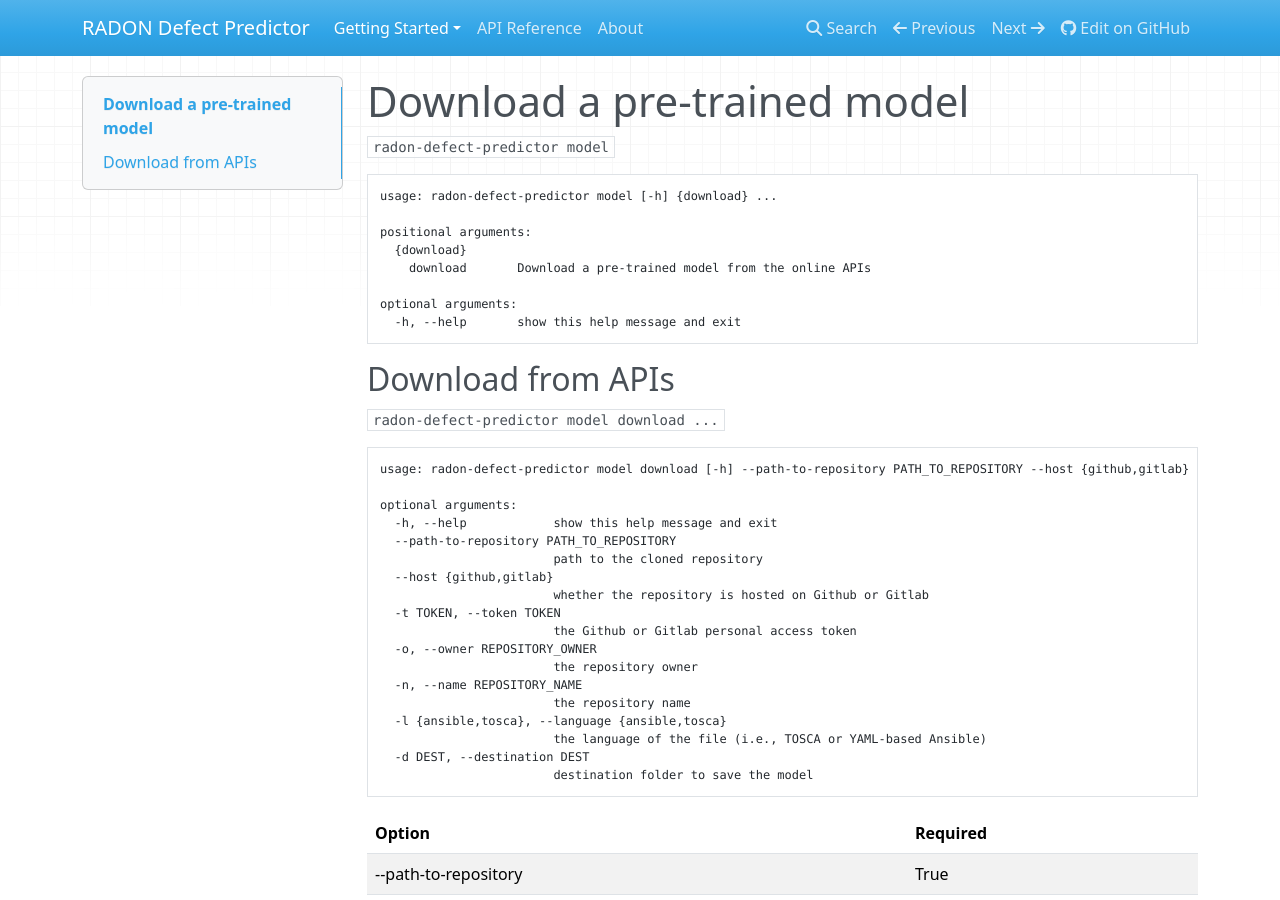
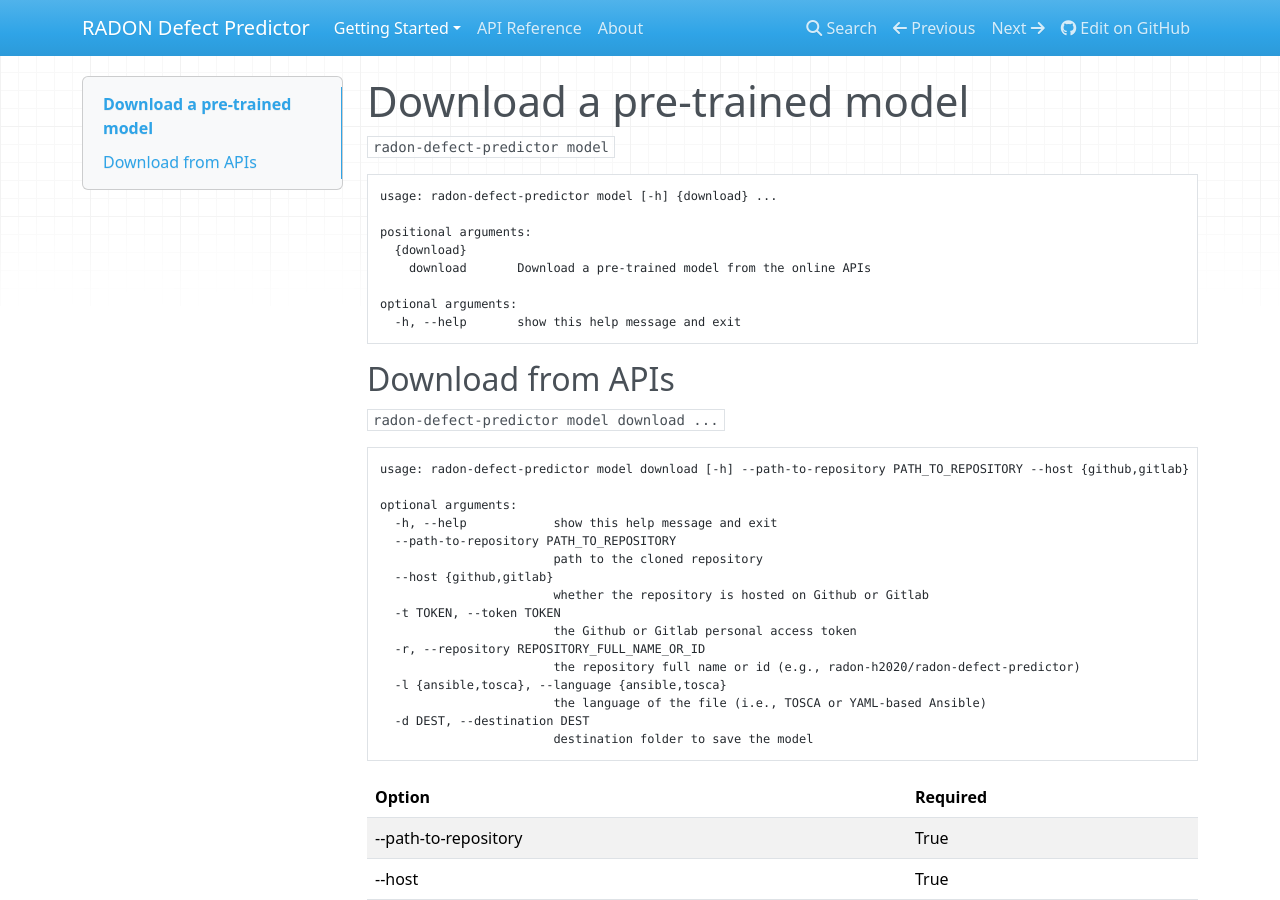
Before and after one commit to radon-h2020/radon-defect-prediction-cli, an MkDocs documentation site: the page built from docs/cli/model.md, in a window 1280 px wide and 900 px high. Built offline with MkDocs 1.6.1, drawn with Linux system fonts in a browser that asks for light colours; nearby versions of some CDN libraries; some of the changed text lies outside the part shown.

Commit message:
updated dependency to repository-miner, and code, tests and docs, accordingly

````diff
--- a/docs/cli/model.md
+++ b/docs/cli/model.md
@@ -28,10 +28,8 @@
                         whether the repository is hosted on Github or Gitlab
   -t TOKEN, --token TOKEN
                         the Github or Gitlab personal access token
-  -o, --owner REPOSITORY_OWNER
-                        the repository owner
-  -n, --name REPOSITORY_NAME
-                        the repository name
+  -r, --repository REPOSITORY_FULL_NAME_OR_ID
+                        the repository full name or id (e.g., radon-h2020/radon-defect-predictor)
   -l {ansible,tosca}, --language {ansible,tosca}
                         the language of the file (i.e., TOSCA or YAML-based Ansible)
   -d DEST, --destination DEST
@@ -96,13 +94,8 @@
 
     * ```GITLAB_ACCESS_TOKEN=<paste here your token>``` for Gitlab.
 
-
-### -o, --owner
-```radon-defect-predictor model download -o radon-h2020``` <br>
-
-### -n, --name
-```radon-defect-predictor model download -o radon-defect-predictor``` <br>
-
+### -r, --repository REPOSITORY_FULL_NAME_OR_ID
+    the repository full name or id (e.g., radon-h2020/radon-defect-predictor)
 
 ### -l, --language
 ```radon-defect-predictor model download -l ansible``` <br>
--- a/requirements.txt
+++ b/requirements.txt
@@ -5,6 +5,6 @@
 numpy~=1.19.2
 pandas~=1.1.3
 python-dotenv==0.14.0
-repository-scorer~=0.0.5
+repository-scorer~=0.0.7
 requests~=2.24.0
 scikit-learn~=0.23.2
````
Also changed, not shown: README.md (+4 -7 lines), 2 other files.
